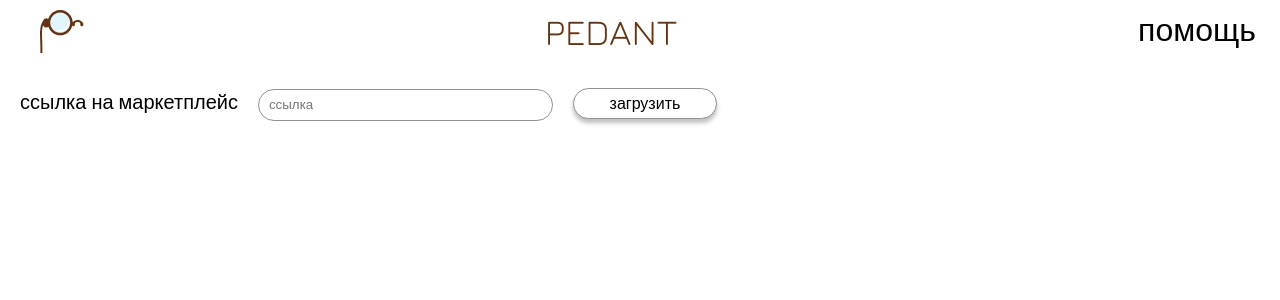
After one commit to Russian-IDEA/MPIT2024R, a Django app: page /upload/ in a window 1280 px wide. The commit adds this page. Shown: the top 300 px of the page. Run offline with Django 4.2, Linux system fonts and the light colour scheme; some libraries are stand-ins or nearby versions.

Commit message:
upload files

```diff
--- a/MPITR/urls.py
+++ b/MPITR/urls.py
@@ -16,7 +16,7 @@ Including another URLconf
 """
 from django.contrib import admin
 from django.urls import path
-from main.views import home
+from main.views import home, upload
 from django.conf.urls.static import static
 from django.conf import settings
 from main.parsing import test_db
@@ -24,5 +24,6 @@ from main.parsing import test_db
 urlpatterns = [
     path("admin/", admin.site.urls),
     path("", home),
+    path("upload/", upload),
     path("testDB/", test_db)
 ] + static(settings.STATIC_URL, document_root=settings.STATIC_ROOT)
--- a/main/parsing.py
+++ b/main/parsing.py
@@ -321,3 +321,4 @@ def save_file(url="https://disk.yandex.ru/d/KObVs6H2tcehqQ"):
     ufr = requests.get(url)
     f.write(ufr.content)
     f.close()
+    return
--- /dev/null
+++ b/main/templates/upload.html
@@ -0,0 +1,33 @@
+{% load static %}
+<!DOCTYPE html>
+<html lang="ru">
+<head>
+    <meta charset="UTF-8">
+    <title>Pedant</title>
+</head>
+<script crossorigin src="https://unpkg.com/react@16/umd/react.development.js"></script>
+<script crossorigin src="https://unpkg.com/react-dom@16/umd/react-dom.development.js"></script>
+<script src="https://cdnjs.cloudflare.com/ajax/libs/babel-standalone/6.26.0/babel.js"></script>
+<link rel="preconnect" href="https://fonts.googleapis.com">
+<link rel="preconnect" href="https://fonts.gstatic.com" crossorigin>
+<link href="https://fonts.googleapis.com/css2?family=Istok+Web:ital,wght@0,400;0,700;1,400;1,700&family=Jura:wght@300..700&display=swap" rel="stylesheet">
+<link rel="stylesheet" href="{% static 'main.css' %}">
+<body>
+    <div id="root">
+        <div>
+            <header>
+                <div><img src="{% static 'logo.png' %}" alt="Logo"/></div>
+                <div class="logo-text">PEDANT</div>
+                <div class="help">помощь</div>
+            </header>
+            <div class="content">
+                <form class="link-block" method="post">{% csrf_token %}
+                    <p class="link-marketplace">ссылка на маркетплейс</p>
+                    <input name="path" type="text" placeholder="ссылка"/>
+                    <button type="submit" id="btn-download" class="btn white-button main-font">загрузить</button>
+                </form>
+            </div>
+        </div>
+    </div>
+</body>
+</html>
--- a/main/views.py
+++ b/main/views.py
@@ -1,3 +1,5 @@
+import os
+import urllib.request
 from main.parsing import parse_file, parse_and_save
 from django.shortcuts import render
 from .models import Report, YandexOffer
@@ -15,8 +17,11 @@ def home(request):
                   })
 
 def upload(request):
-
-    return 'meow'
+    if request.method == 'POST':
+        path = request.POST['path']
+        files_number = len([name for name in os.listdir('feeds/') if os.path.isfile(name)])
+        urllib.request.urlretrieve(path, f'feeds/file{files_number + 1}.xml')
+    return render(request, 'upload.html')
 
 
 def get_info_report(table):
```
Also changed, not shown: main/templates/index.html (+0 -11 lines), 1 other file.
